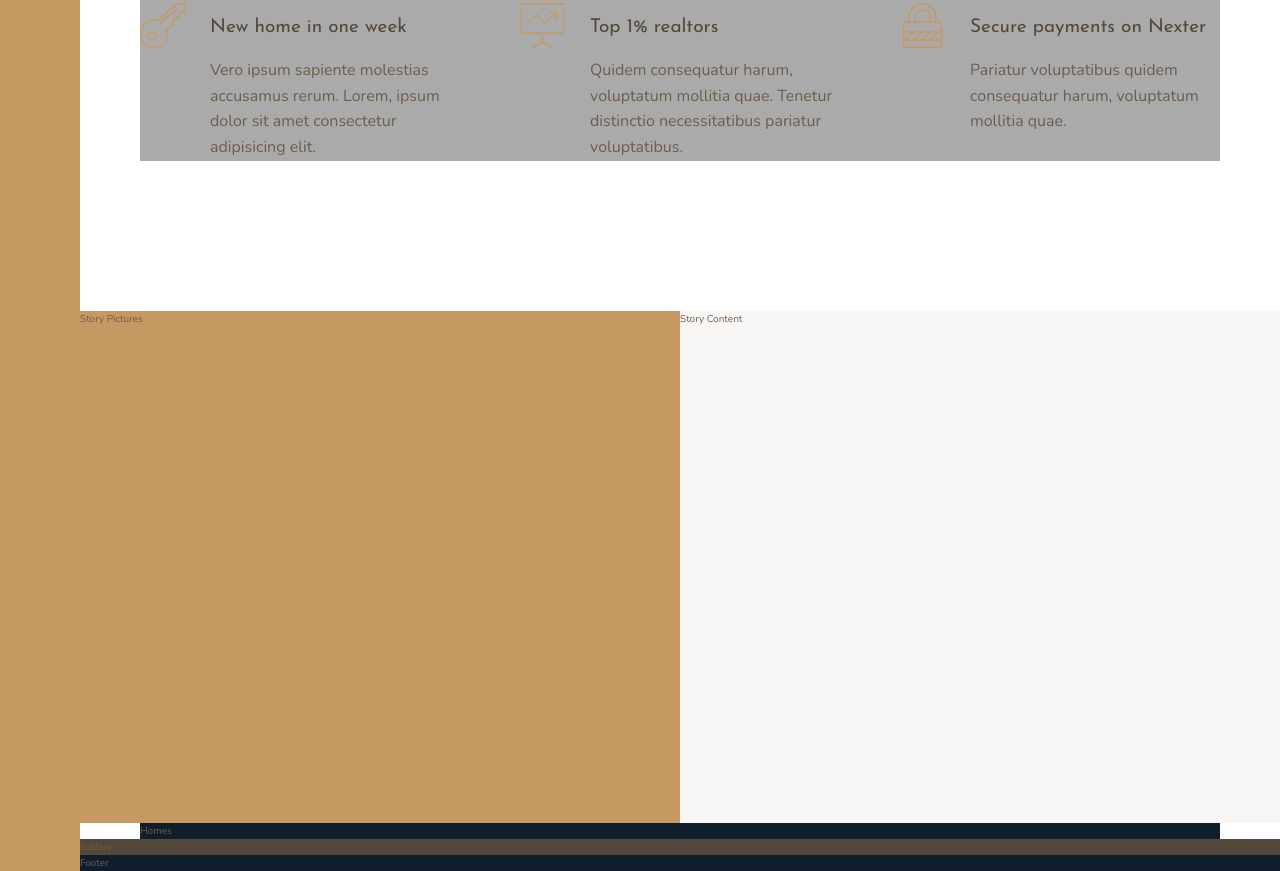
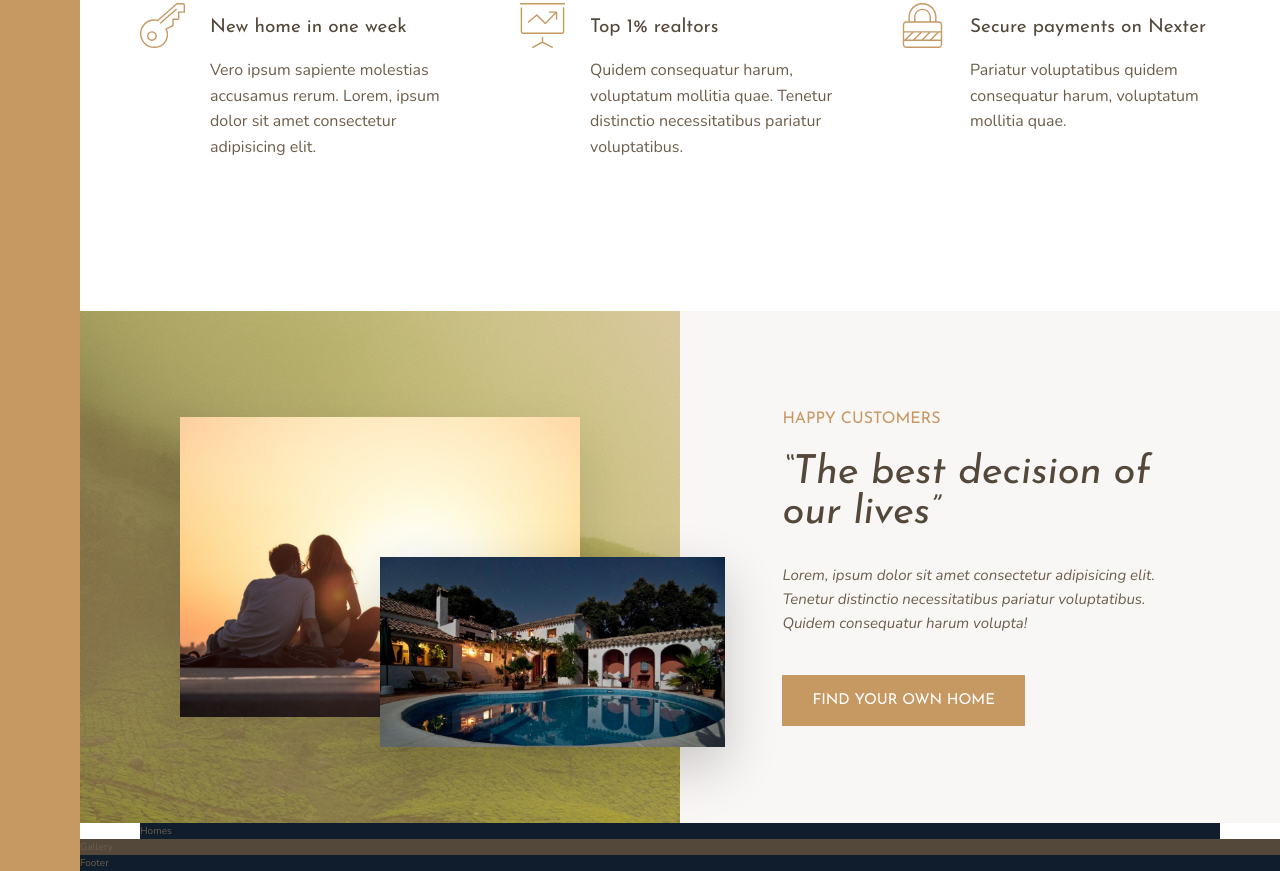
Before and after one commit to dalex998/nexter, a website: page index.html in a window 1280 px wide. Shown: the part 985-1856 px from the top of the page. Drawn offline with nearby package versions, Linux system fonts and the light colour scheme.

Commit message:
FInish Building the Story Section

```diff
--- a/index.html
+++ b/index.html
@@ -84,9 +84,31 @@
       </div>
     </section>
 
-    <div class="story__pictures">Story Pictures</div>
+    <div class="story__pictures">
+      <img
+        src="img/story-1.jpeg"
+        alt="Couple with new house"
+        class="story__img--1"
+      />
+      <img
+        src="img/story-2.jpeg"
+        alt="Couple with new house"
+        class="story__img--2"
+      />
+    </div>
 
-    <div class="story__content">Story Content</div>
+    <div class="story__content">
+      <h3 class="heading-3 mb-sm">Happy Customers</h3>
+      <h2 class="heading-2 heading-2--dark mb-md">
+        &ldquo;The best decision of our lives&rdquo;
+      </h2>
+      <p class="story__text">
+        Lorem, ipsum dolor sit amet consectetur adipisicing elit. Tenetur
+        distinctio necessitatibus pariatur voluptatibus. Quidem consequatur
+        harum volupta!
+      </p>
+      <button class="btn">Find your own home</button>
+    </div>
 
     <section class="homes">Homes</section>
 
--- a/sass/_features.scss
+++ b/sass/_features.scss
@@ -1,5 +1,5 @@
 .features {
-  background-color: $color-grey-light-2;
+  // background-color: $color-grey-light-2;
   grid-column: center-start/center-end;
 
   margin: 15rem 0;
--- a/sass/_story.scss
+++ b/sass/_story.scss
@@ -1,11 +1,47 @@
 .story {
   &__pictures {
     background-color: $color-primary;
+    background-image: linear-gradient(
+        rgba($color-primary, 0.5),
+        rgba($color-primary, 0.5)
+      ),
+      url(../img/back.jpg);
     grid-column: full-start / col-end 4;
+
+    display: grid;
+    grid-template-rows: repeat(6, 1fr);
+    grid-template-columns: repeat(6, 1fr);
+    align-items: center;
+  }
+
+  &__img--1 {
+    width: 100%;
+    grid-row: 2/6;
+    grid-column: 2/6;
+    box-shadow: 0 2rem 5rem rgba(#000, 0.1);
+  }
+  &__img--2 {
+    width: 115%;
+    grid-row: 4/6;
+    grid-column: 4/7;
+    z-index: 20;
+    box-shadow: 0 2rem 5rem rgba(#000, 0.2);
   }
 
   &__content {
     background-color: $color-grey-light-1;
     grid-column: col-start 5 / full-end;
+
+    padding: 6rem 8vw;
+    display: flex;
+    flex-direction: column;
+    justify-content: center;
+    align-items: flex-start;
+  }
+
+  &__text {
+    font-size: 1.5rem;
+    font-style: italic;
+    margin-bottom: 4rem;
   }
 }
--- a/sass/_typography.scss
+++ b/sass/_typography.scss
@@ -8,9 +8,22 @@
 }
 .heading-2 {
   @extend %heading;
+  font-size: 4rem;
+  font-style: italic;
+  line-height: 1;
+
+  &--light {
+    color: $color-grey-light-1;
+  }
+  &--dark {
+    color: $color-grey-dark-1;
+  }
 }
 .heading-3 {
   @extend %heading;
+  font-size: 1.6rem;
+  color: $color-primary;
+  text-transform: uppercase;
 }
 .heading-4 {
   @extend %heading;
@@ -23,3 +36,33 @@
     color: $color-grey-dark-1;
   }
 }
+
+.btn {
+  background-color: $color-primary;
+  color: #fff;
+  border: none;
+  border-radius: 0;
+  font-family: $font-display;
+  font-size: 1.5rem;
+  text-transform: uppercase;
+  padding: 1.8rem 3rem;
+  cursor: pointer;
+  transition: all 0.2s;
+
+  &:hover {
+    background-color: $color-primary-dark;
+  }
+}
+
+.mb-sm {
+  margin-bottom: 2rem;
+}
+.mb-md {
+  margin-bottom: 3rem;
+}
+.mb-lg {
+  margin-bottom: 4rem;
+}
+.mb-hg {
+  margin-bottom: 8rem;
+}
```
Also changed, not shown: css/style.css.
